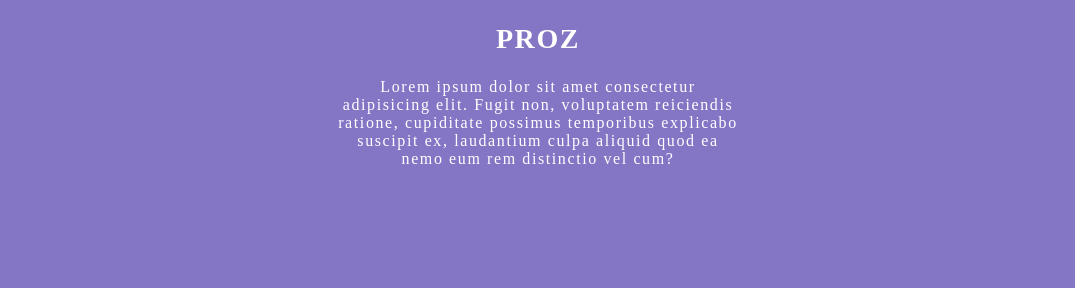
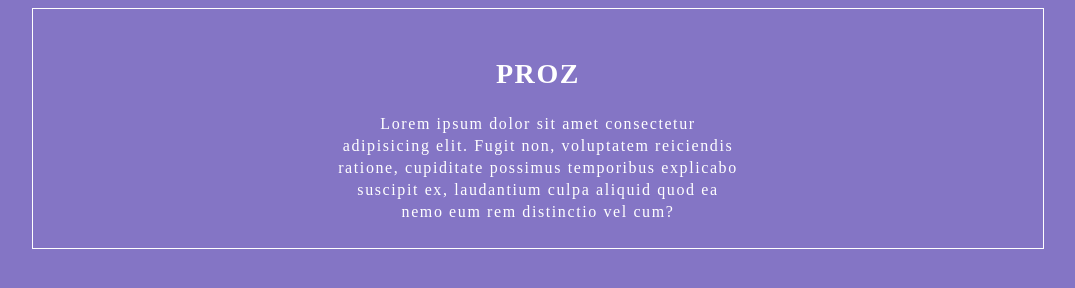
Before and after one commit to devalbertomoiseis/Proz, a plain HTML site: page 04-Modulo/aula-css012/index.html in a window 1280 px wide. Shown: the whole page, without its empty margins (102-1177 px from the left). Drawn offline with Linux system fonts and the light colour scheme.

Commit message:
Atualização de margin, padding e bordas !

```diff
--- a/04-Modulo/aula-css012/style.css
+++ b/04-Modulo/aula-css012/style.css
@@ -4,8 +4,9 @@ body{
 .container{
     max-width: 960px;
     margin: 0 auto;
-    padding: 0 2%;
+    padding: 2%;
     text-align: center;
+    border: 1px solid #fff;
 }
 
 h2{
@@ -18,6 +19,7 @@ h2{
 p{
     color: #fff;
     font-size: 16px;
+    line-height: 22px;
     letter-spacing: 0.1rem;
     max-width: 400px;
     text-align: center;
```
